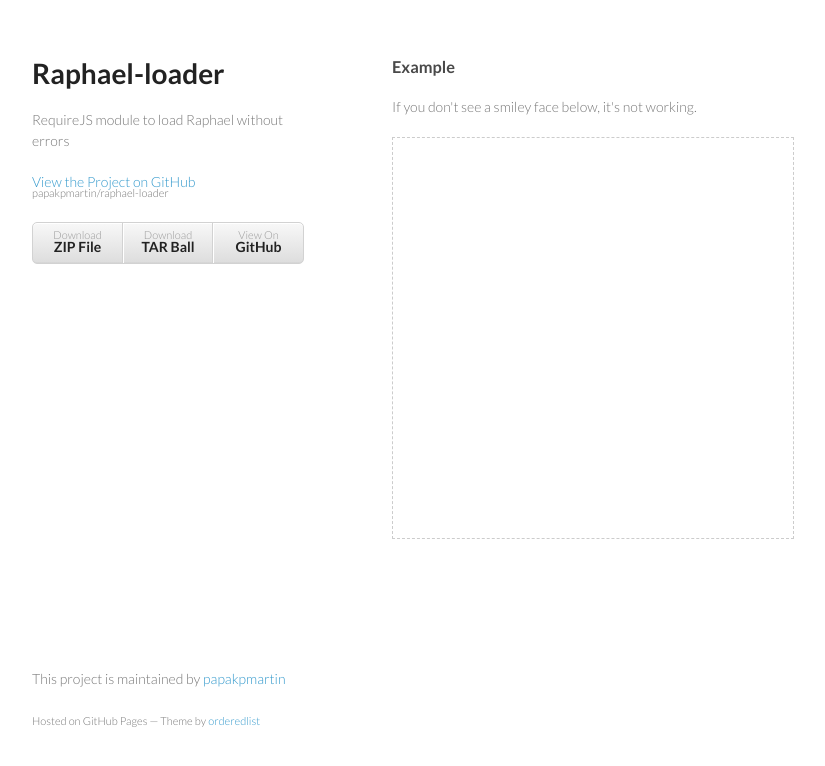
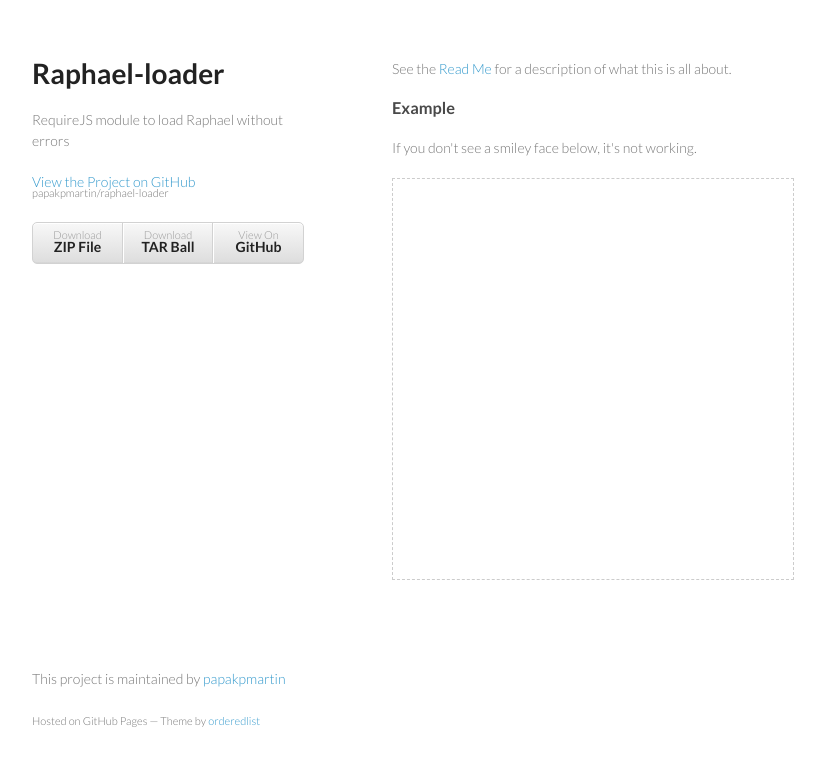
Before and after one commit to papakpmartin/raphael-loader, a plain HTML site: page index.html in a window 1280 px wide. Shown: the whole page, without its empty margins (178-1003 px from the left). Drawn offline with Linux system fonts and the light colour scheme.

Commit message:
And calling this a day

```diff
--- a/index.html
+++ b/index.html
@@ -36,6 +36,7 @@
         </ul>
       </header>
       <section>
+      	<p>See the <a href="https://github.com/papakpmartin/raphael-loader#readme">Read Me</a> for a description of what this is all about.</p>
         <h3>Example</h3>
 		<p>If you don't see a smiley face below, it's not working.</p>
 		<div id="paper"></div>
```
